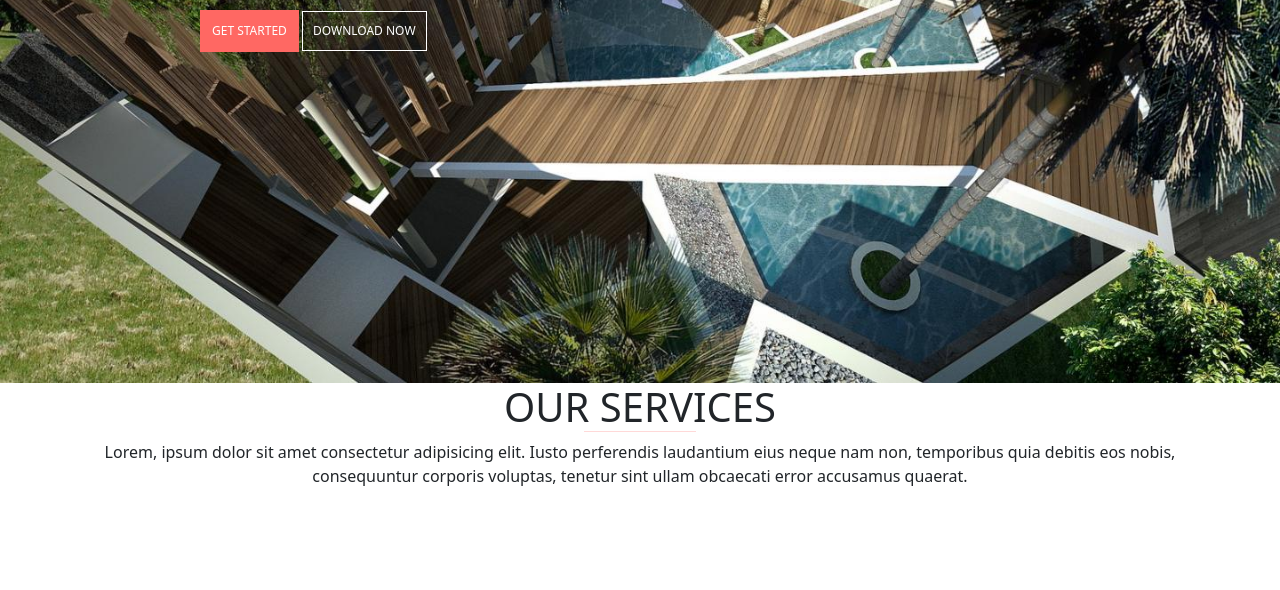
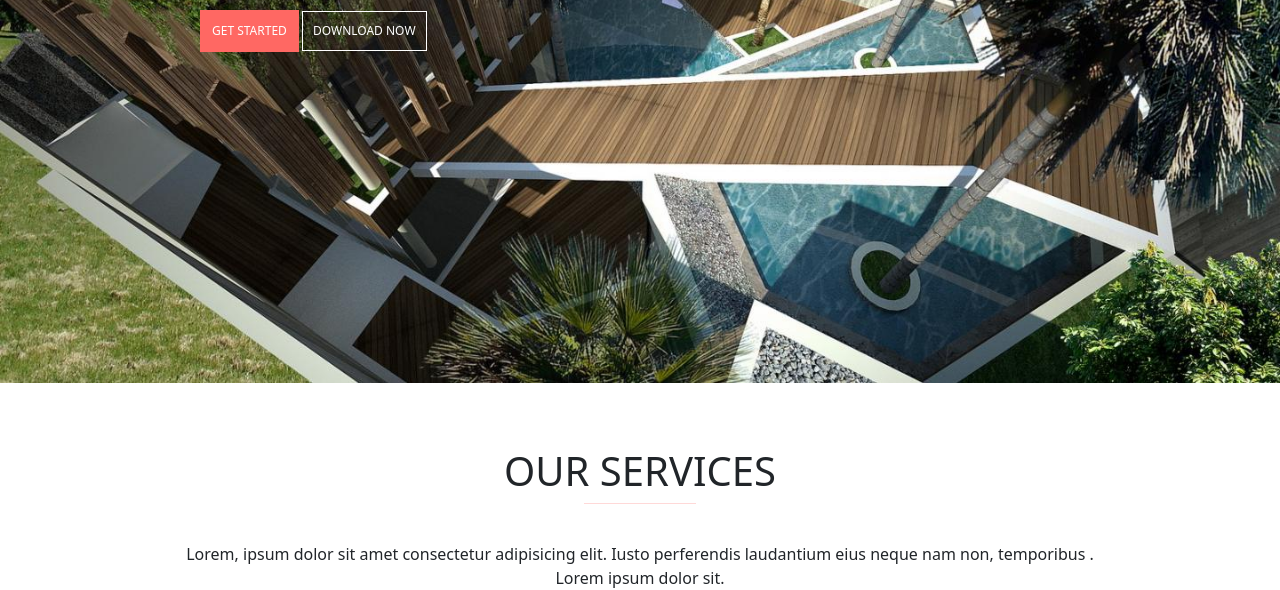
Before and after one commit to AdilZd/Projet_Freebie_Fadia_Adil_Seb, a website: page index.html in a window 1280 px wide. Shown: the part 337-927 px from the top of the page. Before the commit the page ends 825 px from the top, so only its background shows below. Drawn offline with nearby package versions, Linux system fonts and the light colour scheme.

Commit message:
H1 + texte

```diff
--- a/index.html
+++ b/index.html
@@ -62,10 +62,11 @@
         <div class="container text-center">
             <h1 id="h1section2-a">
                 OUR SERVICES
-                <hr id="hr-a">
             </h1>
-            <div>
-                Lorem, ipsum dolor sit amet consectetur adipisicing elit. Iusto perferendis laudantium eius neque nam non, temporibus quia debitis eos nobis, consequuntur corporis voluptas, tenetur sint ullam obcaecati error accusamus quaerat.
+            <hr id="hr-a">
+            <div id="txtsection2-a">
+                Lorem, ipsum dolor sit amet consectetur adipisicing elit. Iusto perferendis laudantium eius neque nam non, temporibus . <br>
+                Lorem ipsum dolor sit.
             </div>
         </div>
     </section>
--- a/src/sass/modules/_section2-a.scss
+++ b/src/sass/modules/_section2-a.scss
@@ -5,3 +5,11 @@
     margin: auto;
     color: #ff6863;
 }
+
+#h1section2-a {
+    padding-top: 5vw;
+}
+
+#txtsection2-a {
+    margin-top: 3vw;
+}
```
Also changed, not shown: public/css/app.css.
